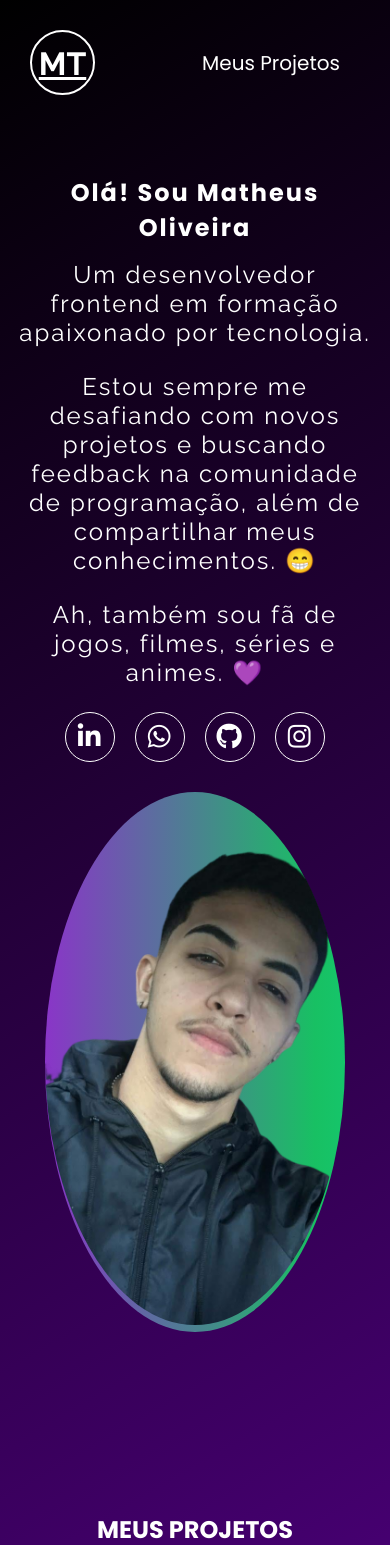
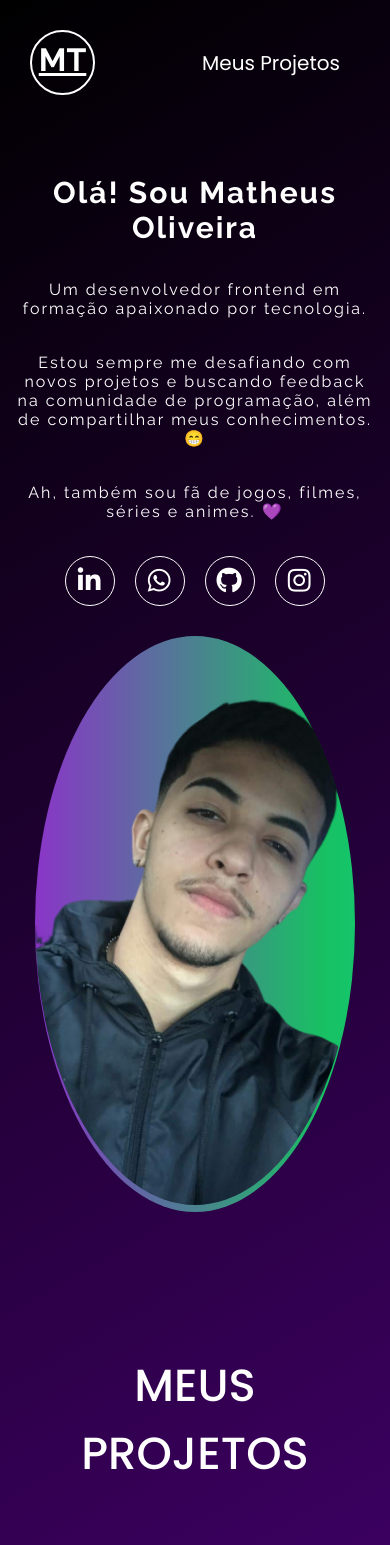
Before and after one commit to MtsOliiveira/portfolio-simplificado, a plain HTML site: page index.html in a window 390 px wide. Shown: the top 1545 px of the page. Drawn offline with nearby package versions, Linux system fonts and the light colour scheme.

Commit message:
Add files via upload

```diff
--- a/index.html
+++ b/index.html
@@ -22,11 +22,9 @@
       rel="stylesheet"
     />
 
-  <link rel="stylesheet" href="./src/css/reset.css">
-
-  <link rel="stylesheet" href="./src/css/estilos.css">
-
-  <link rel="stylesheet" href="./src/css/responsivo.css">
+    <link rel="stylesheet" href="./src/css/reset.css">
+    <link rel="stylesheet" href="./src/css/estilos.css">
+    <link rel="stylesheet" href="./src/css/responsivo.css">
 
   </head>
   <body>
@@ -76,7 +74,7 @@
 
           <li>
             <a
-              href="https://github.com/nomedousuario"
+              href="https://github.com/MtsOliiveira"
               title="Ir para o GitHub"
               target="_blank"
             >
@@ -234,6 +232,5 @@
 
     <script src="./src/js/index.js"></script>
 
-
   </body>
 </html>
--- a/src/css/estilos.css
+++ b/src/css/estilos.css
@@ -1,62 +1,49 @@
 html {
 	color: #fff;
 	scroll-behavior: smooth;
-
 }
 
 body {
-    font-family: "Poppins",
-        sans-serif;
+	font-family: "Poppins", sans-serif;
 	margin: 0 auto;
 	max-width: 1120px;
 	background: linear-gradient(150deg, #000000, #9e00ff);
-
+	background-size: 120% 120%;
 }
 
 .cabecalho {
-
 	display: flex;
 	justify-content: space-between;
 	align-items: center;
 	padding: 30px 15px;
-
 }
 
 .cabecalho .logo {
-
 	width: 65px;
 	height: 65px;
 	border-radius: 50%;
 	border: 2px solid #fff;
 	text-decoration: underline;
 	text-align: center;
-    line-height: 63px;
-
-    font-family: "Raleway",
-        sans-serif;
+	line-height: 55px;
+	font-family: "Raleway", sans-serif;
 	transition: 0.2s;
-
-
 }
 
 .cabecalho a:hover .logo {
 	color: #9443d8;
 	border: 2px solid #9443d8;
-
 }
-
-.cabecalho .menu ul {}
 
 .cabecalho .menu li a {
 	font-size: 20px;
 	text-transform: capitalize;
 	padding: 10px 20px;
 	transition: 0.2s;
-
 }
 
 .cabecalho .menu li a:hover {
-    background-color: #9433d8;
+	background-color: #9443d8;
 	color: #fff;
 	border-radius: 50px;
 }
@@ -67,9 +54,6 @@ body {
 	align-items: center;
 	gap: 50px;
 	justify-content: space-between;
-
-
-
 }
 
 .home .informacoes {
@@ -79,31 +63,23 @@ body {
 	letter-spacing: 2px;
 	padding: 0 15px;
 	max-width: 50%;
-
-
 }
 
-.home. .informacoes h1 {
-    font-family: "Raleway",
-        sans-serif;
+.home .informacoes h1 {
+	font-family: "Raleway", sans-serif;
 	font-size: 45px;
 	margin-bottom: 20px;
-
 }
 
 .home .informacoes p {
-    font-family: "Raleway",
-        sans-serif;
+	font-family: "Raleway", sans-serif;
 	font-size: 24px;
-    margin-bottom: 10px;
-
+	margin-bottom: 20px;
 }
 
 .home .redes-sociais {
 	display: flex;
 	gap: 20px;
-
-
 }
 
 .home .redes-sociais a i {
@@ -115,39 +91,40 @@ body {
 	text-align: center;
 	font-size: 26px;
 	transition: 0.3s;
-
 }
 
 .home .redes-sociais a i:hover {
 	color: #9443d8;
 	border: 1px solid #9443d8;
 	transform: scale(1.1);
-
 }
 
 .home .container-foto .foto {
-    max-width: 300px;
-    border-radius: 60%;
-
+	max-width: 450px;
+	border-radius: 50%;
 }
 
 .home .container-foto img {
 	width: 100%;
-    border-radius: 60%;
+	border-radius: 50%;
+}
 
+.home .foto.sombra-interna {
+	background: linear-gradient(to right, #8a35c8, #18c063, #00eea2);
+	background-size: 180% 180%;
+	animation: gradient-animation 5s ease infinite;
 }
 
 .projetos {
 	padding: 70px 0 70px;
-
 }
 
 .projetos .titulo {
 	text-align: center;
 	padding: 60px 0;
-    font-size: 500;
+	font-size: 45px;
+	font-weight: 500;
 	text-transform: uppercase;
-
 }
 
 .projetos .container-projetos {
@@ -156,7 +133,6 @@ body {
 	flex-wrap: wrap;
 	margin-bottom: 20px;
 	justify-content: center;
-
 }
 
 .projetos .projeto {
@@ -164,17 +140,14 @@ body {
 	max-height: 500px;
 	position: relative;
 	display: none;
-
 }
 
 .projetos .projeto.ativo {
 	display: block;
-
 }
 
 .projetos .projeto img {
 	height: 100%;
-
 }
 
 .projetos .projeto h3 {
@@ -185,7 +158,6 @@ body {
 	padding-top: 10px;
 	position: absolute;
 	bottom: 0;
-
 }
 
 .projetos .projeto .informacoes-projeto {
@@ -198,14 +170,11 @@ body {
 	opacity: 0;
 	transition: 0.3s;
 	padding: 20px;
-
-
 }
 
 .projetos .container-projetos .projeto:hover .informacoes-projeto {
 	opacity: 0.7;
 	background-color: #000;
-
 }
 
 .projetos .btn-mostrar-projetos {
@@ -222,25 +191,15 @@ body {
 	justify-content: center;
 	align-items: center;
 	cursor: pointer;
-
 }
 
-.projetos .btn-mostrar-projeots:hover {
+.projetos .btn-mostrar-projetos:hover {
 	background-color: #9443d8;
 	transition: 0.3s;
-
 }
 
 .projetos .btn-mostrar-projetos.remover {
 	display: none;
-
-}
-
-.home .foto.sombra-interna {
-    background: linear-gradient(to right, #8a35c8, #18c063, #00eea2);
-
-    background-size: 180% 180%;
-    animation: gradient-animation 5s ease infinite;
 }
 
 @keyframes gradient-animation {
--- a/src/css/responsivo.css
+++ b/src/css/responsivo.css
@@ -1,46 +1,41 @@
 @media(max-width: 1280px) {
 
-
-    .cabecalho{
+    .cabecalho {
         padding: 30px;
     }
 
-    .home{
+    .home {
         flex-direction: column;
         align-items: center;
         margin: 50px 0;
         gap: 30px;
-
     }
 
     .home .informacoes {
         max-width: 100%;
         text-align: center;
         align-items: center;
+    }
 
-    }
     .projetos .container-projetos {
         padding: 0 30px;
+    }
+}
 
+@media(max-width: 425px) {
+    .home .informacoes h1 {
+        font-size: 30px;
     }
 
-}
-
-@media(max-width 425px) {
-    .home .informacoes h1 {
-        font-size: 30px;
-
-    }
     .home .informacoes p {
         font-size: 16px;
+    }
 
-    }
     .home .container-foto img {
         max-width: 320px;
+    }
 
-    }
     .projetos {
         padding: 30px;
-
     }
 }
--- a/src/js/index.js
+++ b/src/js/index.js
@@ -1,48 +1,37 @@
 /*
+    Objetivo 1 - quando o usuário clicar no botão de mostrar mais deve abrir os projetos que estão escondidos no html
 
-Objetivo 1 - quando o usuário clicar no botão de mostrar mais deve abrir os projetos que estão escondidos no html
+        Passo 1 - pegar o botão mostrar mais no JS pra poder verificar quando o usuário clicar em cima dele
 
-Passo 1 - pegar o botão mostrar mais no JS pra poder verificar quando o usuário clicar em cima dele
+        Passo 2 - identificar o clique no botão
 
-Passo 2 - identificar o clique no botão
+        Passo 3 - adicionar a classe "ativo" nos projetos escondidos
 
-Passo 3 - adicionar a classe ativo nos projetos escondidos
-
-Objetivo 2 - esconder o botão de mostrar mais
-
-Passo 1 - pegar o botão e esconder ele
+    Objetivo 2 - esconder o botão de mostrar mais
+        Passo 1 - pegar o botão e esconder ele
 */
 
-//Objetivo 1 - quando o usuário clicar no botão de mostrar mais deve abrir os projetos que estão escondidos no html
+// Objetivo 1 - quando o usuário clicar no botão de mostrar mais deve abrir os projetos que estão escondidos no html
 
-//Passo 1 - pegar o botão mostrar mais no JS pra poder verificar quando o usuário clicar em cima dele
-
-const botaoMostrarProjetos = document.querySelector('.bnt-mostrar-projetos')
-
-const projetosInativos = document.querySelectorAll('.projeto:not(.ativo)')
-
+// Passo 1 - pegar o botão mostrar mais no JS pra poder verificar quando o usuário clicar em cima dele
+const botaoMostrarProjetos = document.querySelector('.btn-mostrar-projetos');
+const projetosInativos = document.querySelectorAll('.projeto:not(.ativo)');
 
 botaoMostrarProjetos.addEventListener('click', () => {
-    //Passo 3 - adicionar a classe ativo nos projetos escondidos
+    // Passo 3 - adicionar a classe "ativo" nos projetos escondidos
     mostrarMaisProjetos();
 
+    // Objetivo 2 - esconder o botão de mostrar mais
+    // Passo 1 - pegar o botão e esconder ele
+    esconderBotao();
+});
 
-
-    //Objetivo 2 - esconder o botão de mostrar mais
-    //Passo 1 - pegar o botão e esconder ele
-
-    escorderBotao();
-
-
-
-});
-function escorderBotao() {
+function esconderBotao() {
     botaoMostrarProjetos.classList.add("remover");
 }
 
 function mostrarMaisProjetos() {
     projetosInativos.forEach(projetoInativo => {
         projetoInativo.classList.add('ativo');
-
     });
 }
```
Also changed, not shown: src/css/reset.css (+1 -7 lines). Lines whose indentation alone changed are shown as unchanged.
